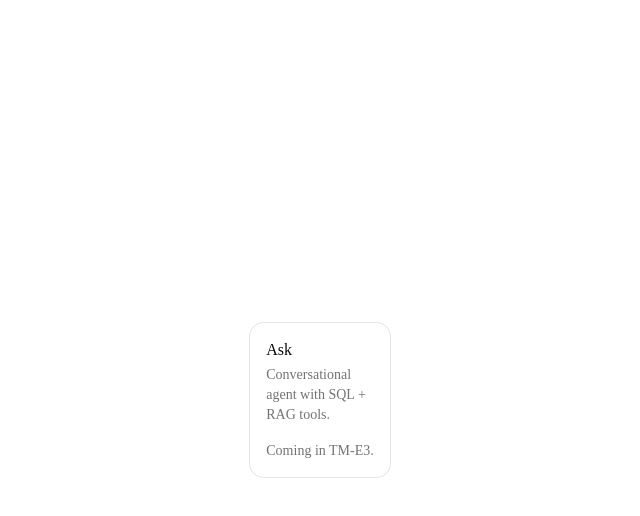
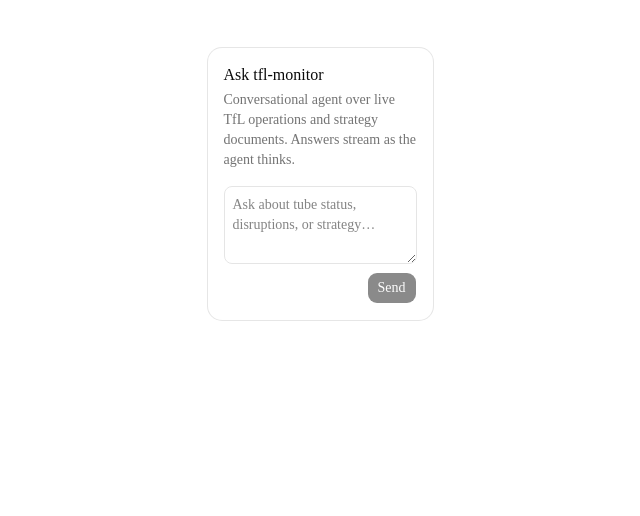
Before and after one commit to hcslomeu/tfl-monitor, a Next.js app in the folder web/: page /ask in a window 1280 px wide. Shown: the top 516 px of the page, without its empty margins (320-960 px from the left). Built offline with nearby package versions, Linux system fonts and the light colour scheme.

Commit message:
feat(web): wire ChatView client component into /ask

```diff
--- a/web/app/ask/page.tsx
+++ b/web/app/ask/page.tsx
@@ -1,25 +1,9 @@
-import {
-	Card,
-	CardContent,
-	CardDescription,
-	CardHeader,
-	CardTitle,
-} from "@/components/ui/card";
+import { ChatView } from "@/components/chat-view";
 
 export default function AskPage() {
 	return (
-		<main className="mx-auto flex min-h-screen max-w-3xl flex-col items-center justify-center px-6 py-24">
-			<Card className="w-full">
-				<CardHeader>
-					<CardTitle>Ask</CardTitle>
-					<CardDescription>
-						Conversational agent with SQL + RAG tools.
-					</CardDescription>
-				</CardHeader>
-				<CardContent>
-					<p className="text-sm text-muted-foreground">Coming in TM-E3.</p>
-				</CardContent>
-			</Card>
+		<main className="mx-auto flex min-h-screen max-w-3xl flex-col gap-6 px-6 py-12">
+			<ChatView />
 		</main>
 	);
 }
--- /dev/null
+++ b/web/components/chat-view.tsx
@@ -0,0 +1,192 @@
+"use client";
+
+/**
+ * Conversational chat view for `/ask`.
+ *
+ * Talks to `POST /api/v1/chat/stream` via `streamChat()` and renders
+ * incremental tokens, tool-use status, and final/errored states.
+ */
+
+import { type FormEvent, useRef, useState } from "react";
+
+import { Alert, AlertDescription, AlertTitle } from "@/components/ui/alert";
+import { Button } from "@/components/ui/button";
+import {
+	Card,
+	CardContent,
+	CardDescription,
+	CardHeader,
+	CardTitle,
+} from "@/components/ui/card";
+import { Skeleton } from "@/components/ui/skeleton";
+import { ApiError } from "@/lib/api-client";
+import { streamChat } from "@/lib/api/chat-stream";
+
+type Role = "user" | "assistant";
+
+interface Message {
+	role: Role;
+	content: string;
+	errored?: boolean;
+}
+
+export function ChatView() {
+	const threadIdRef = useRef<string>(crypto.randomUUID());
+	const [messages, setMessages] = useState<Message[]>([]);
+	const [input, setInput] = useState("");
+	const [busy, setBusy] = useState(false);
+	const [agentStatus, setAgentStatus] = useState<string | null>(null);
+	const [serviceError, setServiceError] = useState<string | null>(null);
+
+	async function handleSubmit(event: FormEvent<HTMLFormElement>) {
+		event.preventDefault();
+		const trimmed = input.trim();
+		if (!trimmed || busy) return;
+		setInput("");
+		setBusy(true);
+		setServiceError(null);
+		setAgentStatus(null);
+		setMessages((prev) => [
+			...prev,
+			{ role: "user", content: trimmed },
+			{ role: "assistant", content: "" },
+		]);
+
+		try {
+			let assistantContent = "";
+			let endedWithError = false;
+			for await (const frame of streamChat({
+				thread_id: threadIdRef.current,
+				message: trimmed,
+			})) {
+				if (frame.type === "token") {
+					assistantContent += frame.content;
+					setAgentStatus(null);
+					setMessages((prev) => {
+						const next = [...prev];
+						next[next.length - 1] = {
+							role: "assistant",
+							content: assistantContent,
+						};
+						return next;
+					});
+				} else if (frame.type === "tool") {
+					setAgentStatus(`Using tool: ${frame.content}…`);
+				} else if (frame.type === "end") {
+					endedWithError = frame.content === "error";
+				}
+			}
+			if (endedWithError) {
+				setMessages((prev) => {
+					const next = [...prev];
+					next[next.length - 1] = {
+						role: "assistant",
+						content: assistantContent || "Stream interrupted.",
+						errored: true,
+					};
+					return next;
+				});
+			}
+		} catch (err) {
+			setMessages((prev) => prev.slice(0, -2));
+			if (err instanceof ApiError) {
+				setServiceError(err.detail || `HTTP ${err.status}`);
+			} else if (err instanceof Error && err.message) {
+				setServiceError(err.message);
+			} else {
+				setServiceError("Unknown error");
+			}
+		} finally {
+			setBusy(false);
+			setAgentStatus(null);
+		}
+	}
+
+	return (
+		<Card className="w-full">
+			<CardHeader>
+				<CardTitle aria-level={1} role="heading">
+					Ask tfl-monitor
+				</CardTitle>
+				<CardDescription>
+					Conversational agent over live TfL operations and strategy documents.
+					Answers stream as the agent thinks.
+				</CardDescription>
+			</CardHeader>
+			<CardContent className="flex flex-col gap-4">
+				{serviceError ? (
+					<Alert role="alert" data-tone="destructive">
+						<AlertTitle>Agent unavailable</AlertTitle>
+						<AlertDescription>{serviceError}</AlertDescription>
+					</Alert>
+				) : null}
+
+				{messages.length > 0 ? (
+					<ul
+						aria-label="Conversation"
+						className="flex flex-col gap-3"
+						data-testid="conversation"
+					>
+						{messages.map((message, index) => {
+							const isLast = index === messages.length - 1;
+							const showSkeleton =
+								busy &&
+								isLast &&
+								message.role === "assistant" &&
+								message.content === "";
+							return (
+								<li
+									key={index}
+									data-role={message.role}
+									data-errored={message.errored ? "true" : undefined}
+									className="flex flex-col gap-1"
+								>
+									<span className="text-xs font-medium uppercase text-muted-foreground">
+										{message.role === "user" ? "You" : "Agent"}
+									</span>
+									{showSkeleton ? (
+										<Skeleton className="h-4 w-32" />
+									) : (
+										<p className="whitespace-pre-wrap text-sm">
+											{message.content}
+										</p>
+									)}
+								</li>
+							);
+						})}
+					</ul>
+				) : null}
+
+				{agentStatus ? (
+					<p
+						data-testid="agent-status"
+						className="text-sm text-muted-foreground"
+					>
+						{agentStatus}
+					</p>
+				) : null}
+
+				<form onSubmit={handleSubmit} className="flex flex-col gap-2">
+					<label htmlFor="chat-input" className="sr-only">
+						Message
+					</label>
+					<textarea
+						id="chat-input"
+						rows={3}
+						maxLength={4000}
+						value={input}
+						onChange={(e) => setInput(e.target.value)}
+						disabled={busy}
+						placeholder="Ask about tube status, disruptions, or strategy…"
+						className="w-full rounded-md border bg-transparent p-2 text-sm focus:outline-none focus:ring-2 focus:ring-ring"
+					/>
+					<div className="flex justify-end">
+						<Button type="submit" disabled={busy || !input.trim()}>
+							{busy ? "Streaming…" : "Send"}
+						</Button>
+					</div>
+				</form>
+			</CardContent>
+		</Card>
+	);
+}
```
Also changed, not shown: 1 other file (tests, documents, lock files or other folders).
